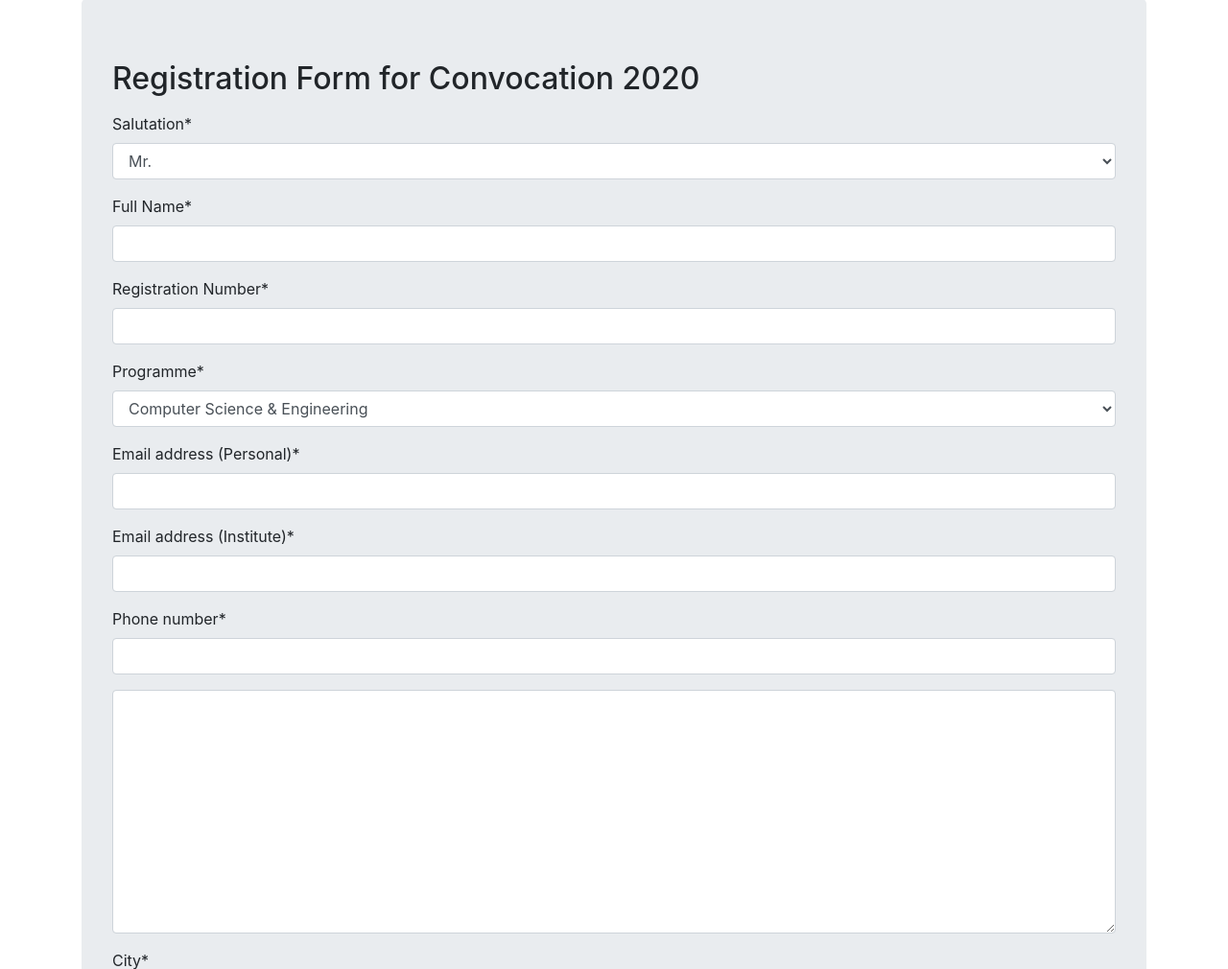
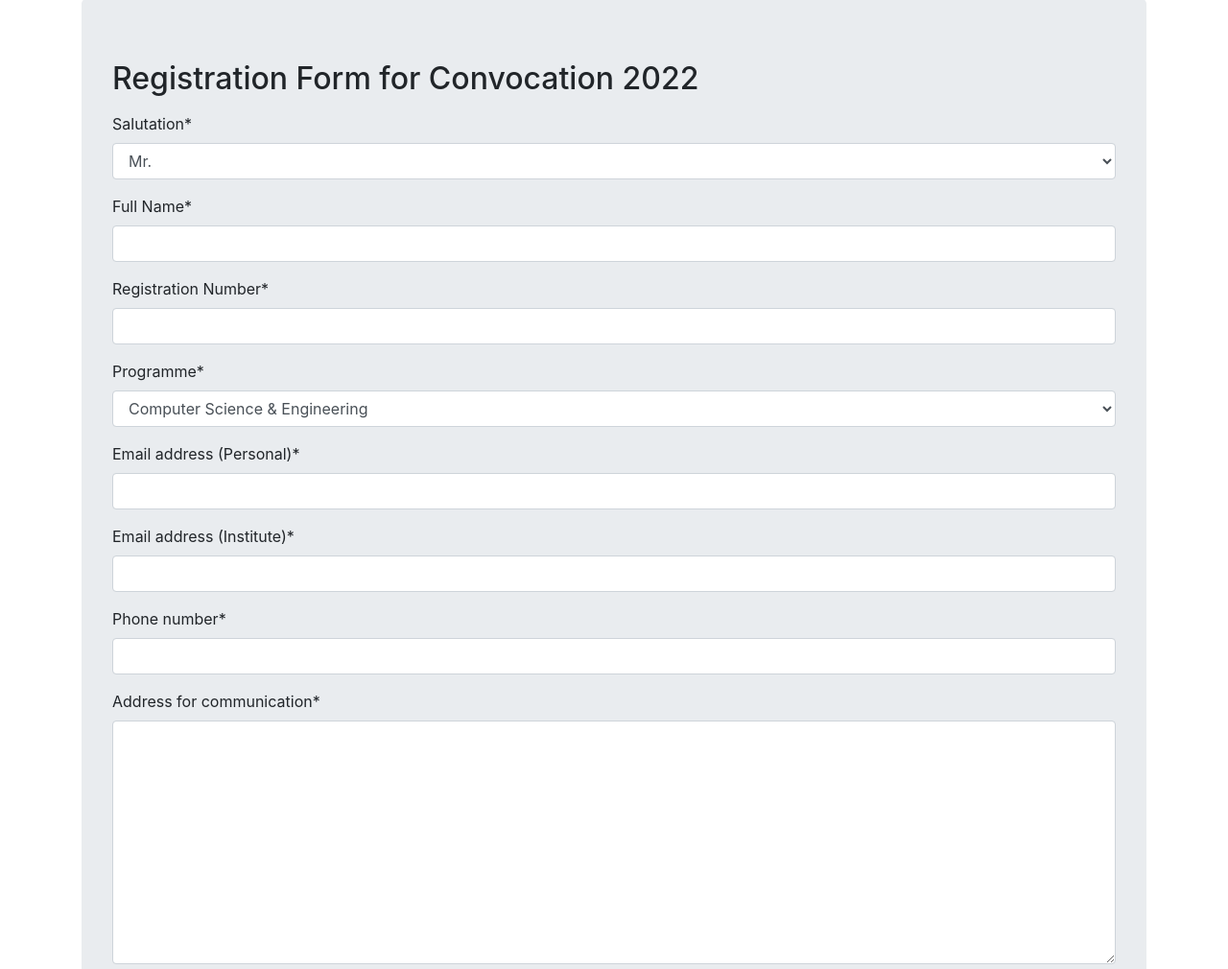
Before and after one commit to anoopjt/convocation-registration, a Django app: page / in a window 1280 px wide. Shown: the part 961-1971 px from the top of the page at 96% size. Run offline with Django 3.2, Linux system fonts and the light colour scheme; some libraries are stand-ins or nearby versions.

Commit message:
More verbose field names, and titles.

```diff
--- a/registration/models.py
+++ b/registration/models.py
@@ -24,7 +24,7 @@ class Student(models.Model):
     personal_email = models.EmailField('Email address (Personal)', max_length=200, default='')
     institute_email = models.EmailField('Email address (Institute)', max_length=200, default='')
     mobile_number = models.CharField('Phone number', max_length=20, default='')
-    address = models.TextField('', max_length=500, default='')
+    address = models.TextField('Address for communication', max_length=500, default='')
     city = models.CharField('City', max_length=100, default='')
     state = models.CharField('State', max_length=50, default='')
     postal_code = models.PositiveIntegerField('Postal Code', default=0)
--- a/registration/templates/index.html
+++ b/registration/templates/index.html
@@ -1,7 +1,7 @@
 {% extends "base_generic.html" %}
 
-{% block title %} PhD application portal | Login{% endblock %}
-{% block navbar %}PhD application portal of IIIT Tiruchirappalli{% endblock %}
+{% block title %} Convocation registration portal | Login{% endblock %}
+{% block navbar %} Convocation registration portal of IIIT Tiruchirappalli{% endblock %}
 {% block content %}
 {% load static %}
 {% block extrahead %}
--- a/registration/views.py
+++ b/registration/views.py
@@ -17,12 +17,12 @@ def index(request):
                  if student_form.cleaned_data.get('declaration'):
                      student_form.save()
                  else:
-                     return render(request, 'index.html', {'form': student_form, 'button': 'Submit', 'heading': 'Registration Form for Convocation 2020'})
+                     return render(request, 'index.html', {'form': student_form, 'button': 'Submit', 'heading': 'Registration Form for Convocation 2022'})
                  return render(request, 'success.html')
              else:
-                 return render(request, 'index.html', {'form': student_form, 'button': 'Submit', 'heading': 'Registration Form for Convocation 2020'})
+                 return render(request, 'index.html', {'form': student_form, 'button': 'Submit', 'heading': 'Registration Form for Convocation 2022'})
     else:
         print("StudentForm created")
         student_form = StudentForm()
         print(student_form)
-    return render(request, 'index.html', {'form': student_form, 'button': 'Submit', 'heading': 'Registration Form for Convocation 2020'})
+    return render(request, 'index.html', {'form': student_form, 'button': 'Submit', 'heading': 'Registration Form for Convocation 2022'})
```
